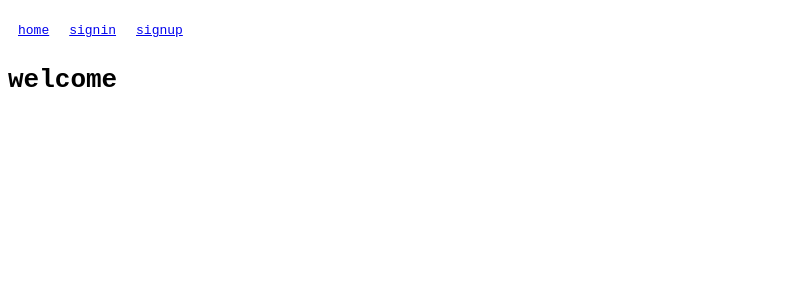
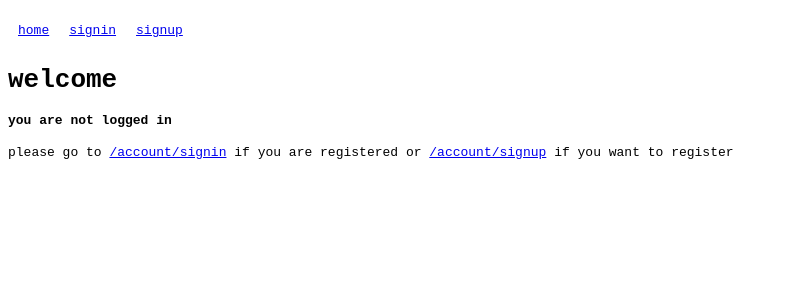
Before and after one commit to Nevalyashka1337/social-network, a React (Create React App) app in the folder client/: page / in a window 1280 px wide. Shown: the top 300 px of the page, without its empty margins (0-786 px from the left). Built offline with nearby package versions, Linux system fonts and the light colour scheme; no server answers.

Commit message:
add description to home page

```diff
--- a/client/src/pages/home/HomePage.jsx
+++ b/client/src/pages/home/HomePage.jsx
@@ -1,9 +1,12 @@
 import React from 'react'
+import { Link } from 'react-router-dom'
 
 function HomePage() {
 	return (
 		<div>
 			<h1>welcome</h1>
+			<h4>you are not logged in</h4>
+			<p>please go to <Link to='/account/signin'>/account/signin</Link> if you are registered or <Link to='/account/signup'>/account/signup</Link> if you want to register</p>
 		</div>
 	)
 }
```
